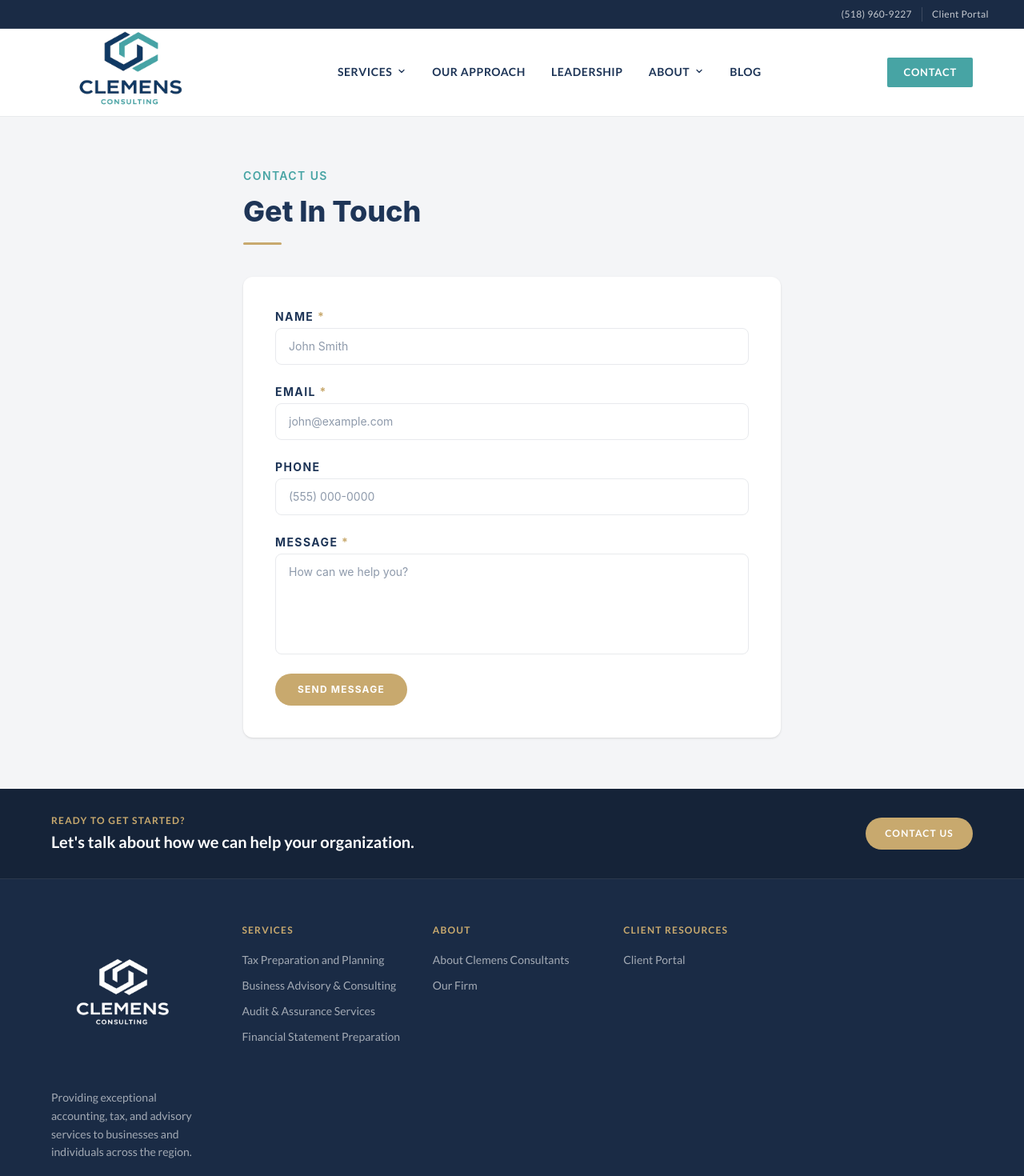
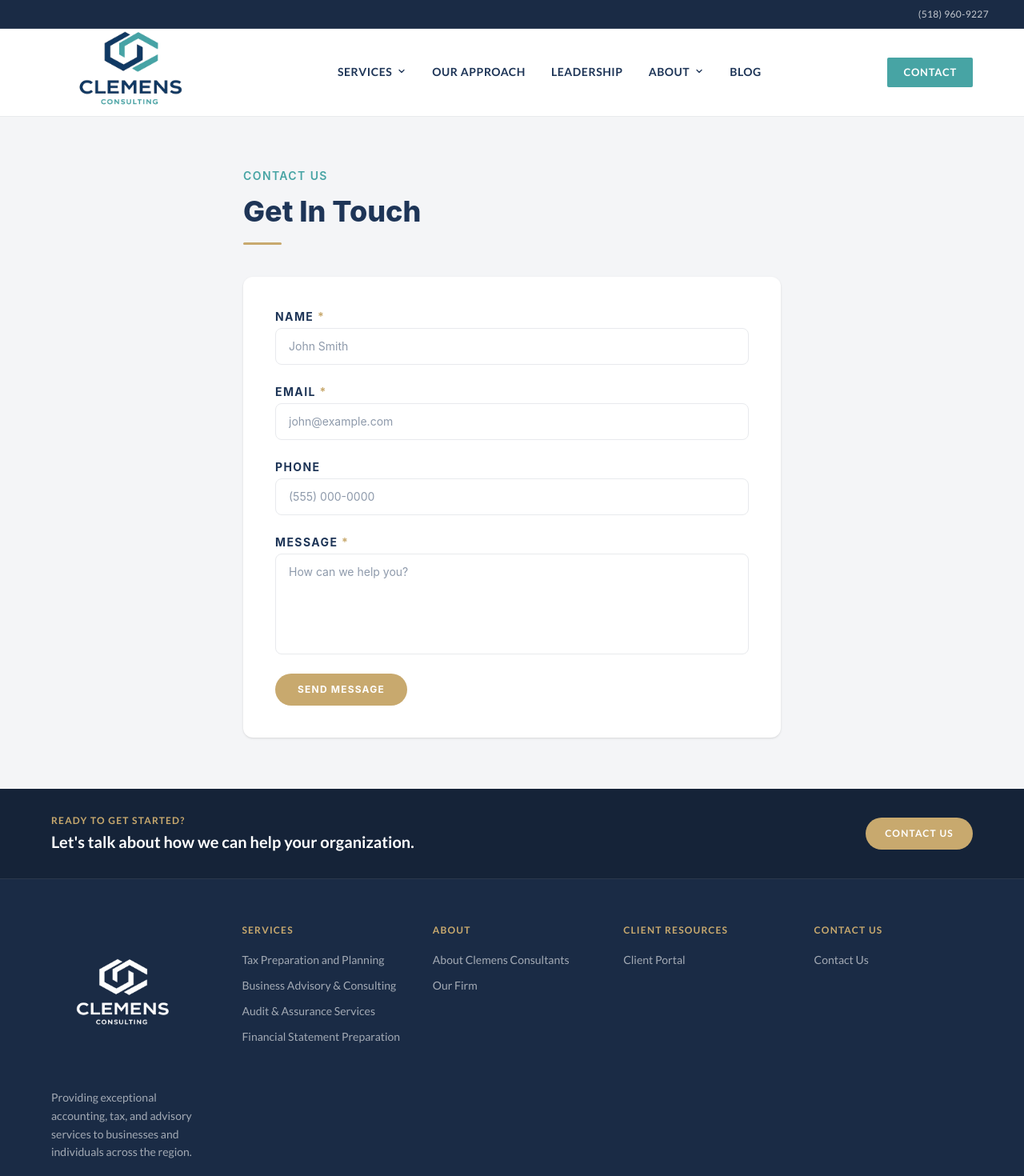
Before and after one commit to Ryan-Milkiewicz/clemens-consultants, a Next.js app: page /contact in a window 1280 px wide. Shown: the top 1470 px of the page at 80% size. Built offline with nearby package versions, Linux system fonts and the light colour scheme.

Commit message:
added links

```diff
--- a/app/components/Footer/Footer.tsx
+++ b/app/components/Footer/Footer.tsx
@@ -24,6 +24,10 @@
   {
     title: "Client Resources",
     links: [{ label: "Client Portal", href: "/client-portal" }],
+  },
+  {
+    title: "Contact Us",
+    links: [{ label: "Contact Us", href: "/contact" }],
   },
 ];
 
--- a/app/components/Navbar/Navbar.tsx
+++ b/app/components/Navbar/Navbar.tsx
@@ -16,7 +16,7 @@
 
   const UTILITY_LINKS = [
     { label: "(518) 960-9227", href: "tel:5189609227" },
-    { label: "Client Portal", href: "/" },
+    // { label: "Client Portal", href: "/" },
   ];
 
   useEffect(() => {
```
Also changed, not shown: app/components/Navbar/NavLinks.ts (+1 -126 lines).
